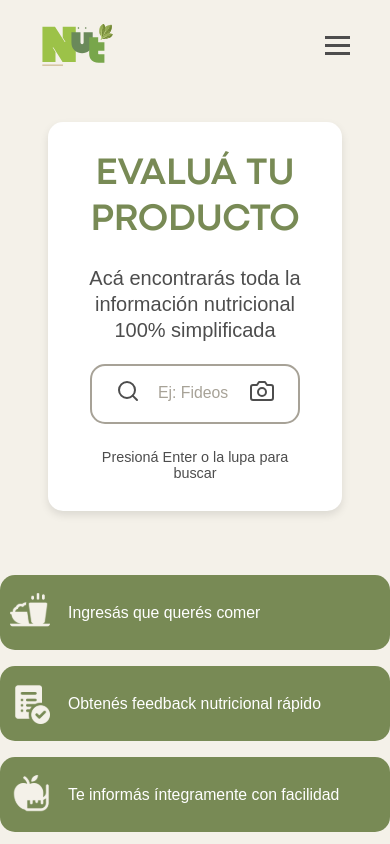
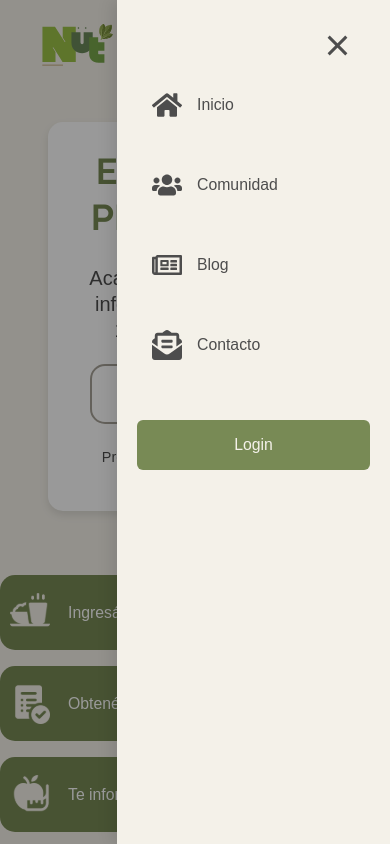
Before and after one commit to KanterAlon/Zeta-v2, a React (Vite) app in the folder frontend/: page / in a window 390 px wide. Both pictures are taken after a click on the button 337 px from the left and 45 px from the top of the page. Shown: the top 844 px of the page. Built offline with nearby package versions, Linux system fonts and the light colour scheme; no server answers; a web font is replaced by a local one.

Commit message:
feat: add mobile sidebar navigation

```diff
--- a/frontend/src/components/Header.jsx
+++ b/frontend/src/components/Header.jsx
@@ -17,6 +17,7 @@ const Header = () => {
   const [auth, setAuth] = useState({ authenticated: false, user: null });
   const [loading, setLoading] = useState(true); // nuevo estado
   const [dropdownOpen, setDropdownOpen] = useState(false);
+  const [menuOpen, setMenuOpen] = useState(false);
   const dropdownRef = useRef(null);
   const navigate = useNavigate();
 
@@ -42,51 +43,24 @@ const Header = () => {
     };
 
     syncSession();
+  }, [isLoaded, isSignedIn, getToken]);
 
-
-
-    // Config hamburguesa
-    const hamburgerBtn = document.querySelector('.hamburger-btn');
-    const navLinks = document.querySelector('.nav-links');
-
-    const toggleMenu = () => {
-      hamburgerBtn.classList.toggle('active');
-      navLinks.classList.toggle('active');
-    };
-
-    const closeMenuOnResize = () => {
-      if (window.innerWidth > 940) {
-        hamburgerBtn.classList.remove('active');
-        navLinks.classList.remove('active');
-      }
-    };
-
-    const closeMenuOnClick = () => {
-      if (window.innerWidth <= 940) {
-        hamburgerBtn.classList.remove('active');
-        navLinks.classList.remove('active');
-      }
-    };
-
-    hamburgerBtn?.addEventListener('click', toggleMenu);
-    window.addEventListener('resize', closeMenuOnResize);
-    document.querySelectorAll('.nav-links a').forEach(link => {
-      link.addEventListener('click', closeMenuOnClick);
-    });
-
+  useEffect(() => {
     const handleOutside = e => {
       if (dropdownRef.current && !dropdownRef.current.contains(e.target)) {
         setDropdownOpen(false);
       }
     };
+    const handleResize = () => {
+      if (window.innerWidth > 940) setMenuOpen(false);
+    };
     document.addEventListener('mousedown', handleOutside);
-
+    window.addEventListener('resize', handleResize);
     return () => {
-      hamburgerBtn?.removeEventListener('click', toggleMenu);
-      window.removeEventListener('resize', closeMenuOnResize);
       document.removeEventListener('mousedown', handleOutside);
+      window.removeEventListener('resize', handleResize);
     };
-  }, [isLoaded, isSignedIn, getToken]);
+  }, []);
 
   if (!isLoaded || loading) return <Loader />;
 
@@ -100,6 +74,8 @@ const Header = () => {
   };
 
   const toggleDropdown = () => setDropdownOpen(!dropdownOpen);
+  const toggleMenu = () => setMenuOpen(prev => !prev);
+  const closeMenu = () => setMenuOpen(false);
 
   return (
     <header>
@@ -107,32 +83,36 @@ const Header = () => {
         <img src="/img/Logo_Zeta_Header.svg" alt="Nut Logo" />
       </div>
 
-      <button className="hamburger-btn" aria-label="Menú">
+      <button
+        className={`hamburger-btn ${menuOpen ? 'active' : ''}`}
+        aria-label="Menú"
+        onClick={toggleMenu}
+      >
         <span className="hamburger-line"></span>
         <span className="hamburger-line"></span>
         <span className="hamburger-line"></span>
       </button>
 
-      <nav className="nav-links">
-        <Link to="/">
+      <nav className={`nav-links ${menuOpen ? 'active' : ''}`}>
+        <Link to="/" onClick={closeMenu}>
           <FaHome size={30} />
           <span>Inicio</span>
         </Link>
-        <Link to="/community">
+        <Link to="/community" onClick={closeMenu}>
           <FaUsers size={30} />
           <span>Comunidad</span>
         </Link>
-        <Link to="/blog">
+        <Link to="/blog" onClick={closeMenu}>
           <FaRegNewspaper size={30} />
           <span>Blog</span>
         </Link>
-        <Link to="/contact">
+        <Link to="/contact" onClick={closeMenu}>
           <FaEnvelopeOpenText size={30} />
           <span>Contacto</span>
         </Link>
 
         {!auth.authenticated ? (
-          <Link to="/login" className="login-button"><span className="button-text">Login</span></Link>
+          <Link to="/login" className="login-button" onClick={closeMenu}><span className="button-text">Login</span></Link>
         ) : (
           <div className="user-menu" ref={dropdownRef}>
             <button className="user-button" onClick={toggleDropdown} aria-expanded={dropdownOpen} aria-haspopup="true">
@@ -148,16 +128,18 @@ const Header = () => {
                   onClick={() => {
                     setDropdownOpen(false);
                     navigate('/profile');
+                    closeMenu();
                   }}
                 >
                   Mi perfil
                 </button>
-                <button type="button" className="dropdown-item" onClick={handleLogout}>Cerrar sesión</button>
+                <button type="button" className="dropdown-item" onClick={() => { handleLogout(); closeMenu(); }}>Cerrar sesión</button>
               </div>
             )}
           </div>
         )}
       </nav>
+      <div className={`overlay ${menuOpen ? 'active' : ''}`} onClick={closeMenu}></div>
     </header>
   );
 };
--- a/frontend/src/styles/header.css
+++ b/frontend/src/styles/header.css
@@ -178,32 +178,45 @@ span.button-text{
 
   .nav-links {
     display: flex;
-    position: absolute;
-    top: 100%;
+    position: fixed;
+    top: 0;
     left: 0;
-    right: 0;
+    bottom: 0;
     flex-direction: column;
     align-items: flex-start;
     gap: 1rem;
-    padding: 1rem 0;
+    padding: 4rem 1.5rem 1.5rem;
     background-color: var(--secondary3-color);
-    border-top: 1px solid var(--secondary5-color);
-    box-shadow: 0 4px 8px rgba(0,0,0,0.1);
-    transform: translateY(-200%);
-    opacity: 0;
-    pointer-events: none;
-    transition: transform 0.3s ease, opacity 0.3s ease;
+    box-shadow: 2px 0 8px rgba(0, 0, 0, 0.1);
+    transform: translateX(-100%);
+    transition: transform 0.3s ease;
+    z-index: 1000;
+    width: 75%;
+    max-width: 300px;
   }
 
   .nav-links.active {
-    transform: translateY(0);
+    transform: translateX(0);
+  }
+
+  .overlay {
+    position: fixed;
+    inset: 0;
+    background: rgba(0, 0, 0, 0.4);
+    opacity: 0;
+    pointer-events: none;
+    transition: opacity 0.3s ease;
+    z-index: 999;
+  }
+
+  .overlay.active {
     opacity: 1;
     pointer-events: auto;
   }
 
   .nav-links a {
     width: 100%;
-    padding-inline: 1.5rem;
+    padding: 1rem 0;
   }
 
   .login-button,
```
